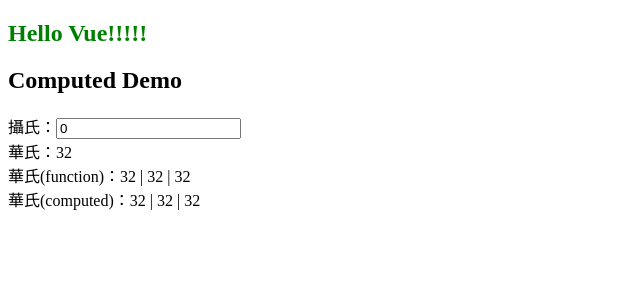
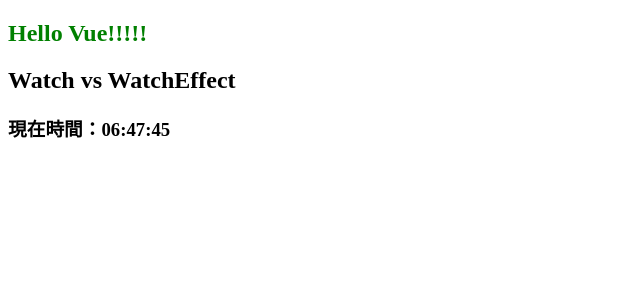
Before and after one commit to HsiaoHungWang/vue-app2024, a Vue app: page / in a window 1280 px wide. Shown: the top 300 px of the page, without its empty margins (0-640 px from the left). Built offline with nearby package versions, Linux system fonts and the light colour scheme.

Commit message:
讀取現在時間格式化成hh:mm:ss

```diff
--- a/src/App.vue
+++ b/src/App.vue
@@ -5,6 +5,7 @@ import FirstComponent from './components/FirstComponent.vue';
 import MyComponent from './components/MyComponent.vue';
 
 import SecondComponent from './components/SecondComponent.vue';
+import WatchDemo from './components/WatchDemo.vue';
 
 
 
@@ -12,8 +13,9 @@ import SecondComponent from './components/SecondComponent.vue';
 
 <template>
  <h2>Hello Vue!!!!!</h2>
- <ComputedDemo></ComputedDemo>
-<!--<BindingComponent></BindingComponent>
+ <WatchDemo></WatchDemo>
+ <!--<ComputedDemo></ComputedDemo>
+<BindingComponent></BindingComponent>
  <MyComponent></MyComponent>
  <FirstComponent></FirstComponent>
 <SecondComponent></SecondComponent>  -->
--- /dev/null
+++ b/src/components/WatchDemo.vue
@@ -0,0 +1,25 @@
+<script setup>
+import { ref } from 'vue';
+
+    const formatTime = (today) => {
+        const hours = String(today.getHours()).padStart(2, '0');
+        const minutes = String(today.getMinutes()).padStart(2, '0');
+        const seconds = String(today.getSeconds()).padStart(2, '0');
+        return `${hours}:${minutes}:${seconds}`;
+   }
+
+   const clock  = ref(formatTime(new Date()))
+
+
+</script>
+
+<template>
+    <div>
+<h2>Watch vs WatchEffect</h2>
+<h3>現在時間：{{ clock }}</h3>
+    </div>
+</template>
+
+<style lang="css" scoped>
+
+</style>
```
